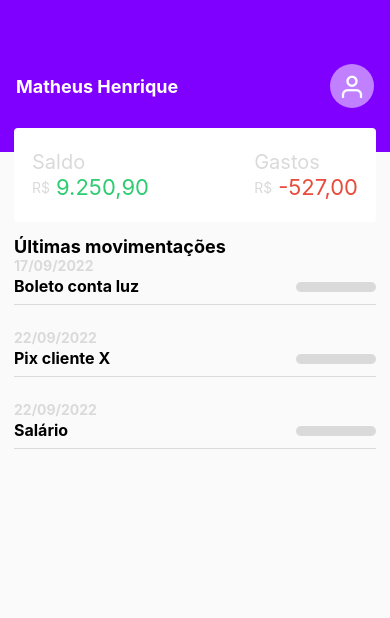
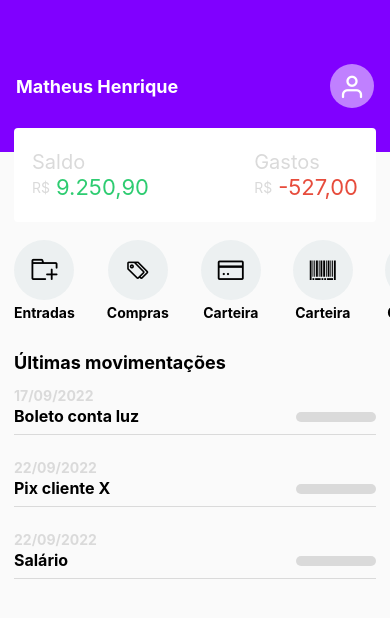
Before and after one commit to JoaoChaves65/App-Finan-as, a React Native app: screen / in a window 390 px wide. Shown: the top 618 px of the page. Built offline with nearby package versions, Linux system fonts and the light colour scheme.

Commit message:
Barra de opções no componente actions

```diff
--- /dev/null
+++ b/src/components/Actions/index.js
@@ -0,0 +1,80 @@
+import React from 'react';
+import {
+    View,
+    Text,
+    StyleSheet,
+    TouchableOpacity,
+    ScrollView,
+} from 'react-native';
+
+import { AntDesign } from '@expo/vector-icons'
+
+export default function Actions() {
+ return (
+   <ScrollView style={styles.container} horizontal={true} showsHorizontalScrollIndicator={false}>
+
+        <TouchableOpacity style={styles.actionButton}>
+            <View style={styles.areaButton}>
+                <AntDesign name="addfolder" size={26} color="#000"/>
+            </View>
+            <Text style={styles.labelButton}>Entradas</Text>
+        </TouchableOpacity>
+
+        <TouchableOpacity style={styles.actionButton}>
+            <View style={styles.areaButton}>
+                <AntDesign name="tagso" size={26} color="#000"/>
+            </View>
+            <Text style={styles.labelButton}>Compras</Text>
+        </TouchableOpacity>
+
+        <TouchableOpacity style={styles.actionButton}>
+            <View style={styles.areaButton}>
+                <AntDesign name="creditcard" size={26} color="#000"/>
+            </View>
+            <Text style={styles.labelButton}>Carteira</Text>
+        </TouchableOpacity>
+
+        <TouchableOpacity style={styles.actionButton}>
+            <View style={styles.areaButton}>
+                <AntDesign name="barcode" size={26} color="#000"/>
+            </View>
+            <Text style={styles.labelButton}>Carteira</Text>
+        </TouchableOpacity>
+
+        <TouchableOpacity style={styles.actionButton}>
+            <View style={styles.areaButton}>
+                <AntDesign name="setting" size={26} color="#000"/>
+            </View>
+            <Text style={styles.labelButton}>Carteira</Text>
+        </TouchableOpacity>
+
+   </ScrollView>
+  );
+}
+
+const styles = StyleSheet.create({
+    container:{
+        maxHeight: 84,
+        marginBottom: 14,
+        marginTop: 18,
+        paddingEnd: 14,
+        paddingStart: 14,
+    },
+    actionButton:{
+        alignItems: 'center',
+        marginRight: 32
+    },
+    areaButton:{
+        backgroundColor: "#ECF0F1",
+        height: 60,
+        width: 60,
+        borderRadius: 30,
+        justifyContent: 'center',
+        alignItems: 'center'
+    },
+    labelButton:{
+        marginTop: 4,
+        textAlign: 'center',
+        fontWeight: 'bold'
+    }
+})
--- a/src/pages/Home/index.js
+++ b/src/pages/Home/index.js
@@ -3,6 +3,7 @@
 import  Header  from '../../components/Header';
 import Balance from '../../components/Balance'
 import Movements from '../../components/Movements'
+import Actions from '../../components/Actions'
 
 const list = [
   {
@@ -35,8 +36,9 @@
 
         <Balance saldo="9.250,90" gastos="-527,00"/>
 
+        <Actions/>
+
         <Text style={styles.title}>Últimas movimentações</Text>
-
         <FlatList
           style={styles.list}
           data={list}
@@ -57,9 +59,7 @@
   title:{
     fontSize: 18,
     fontWeight: 'bold',
-    marginLeft: 14,
-    marginRight: 14,
-    marginTop: 14,
+    margin: 14,
   },
   list:{
     marginStart: 14,
```
